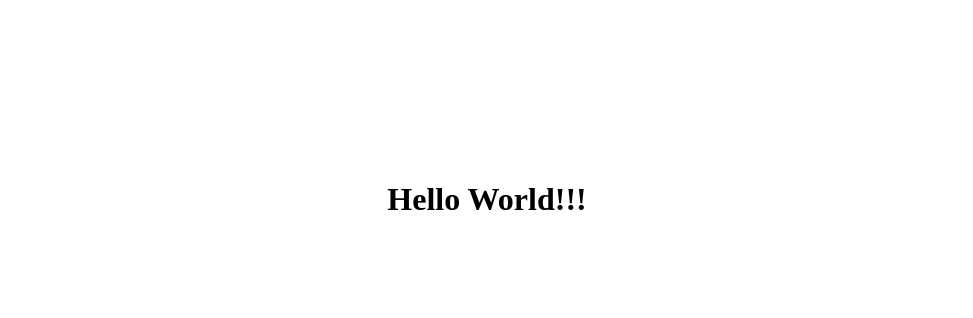
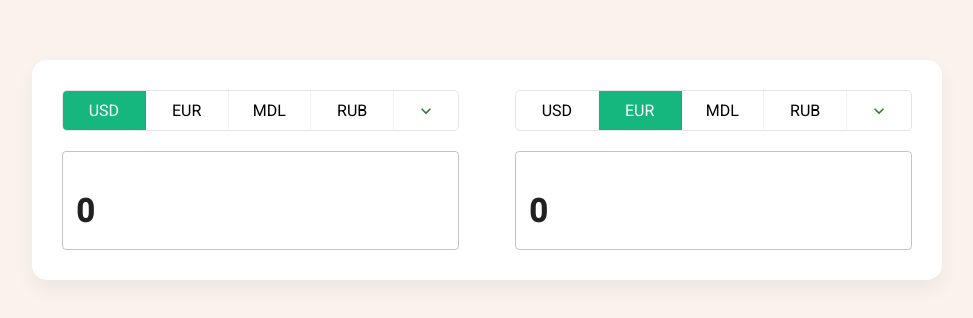
Before and after one commit to Tolea01/Simple-TypeScript-projects, a React (Create React App) app in the folder my-project/: page / in a window 1280 px wide. Shown: the part 140-458 px from the top of the page, without its empty margins (153-1126 px from the left). Built offline with nearby package versions, Linux system fonts and the light colour scheme; no server answers.

Commit message:
currency converter

```diff
--- a/my-project/public/index.html
+++ b/my-project/public/index.html
@@ -1,15 +1,18 @@
 <!DOCTYPE html>
 <html lang="en">
+
 <head>
   <meta charset="utf-8" />
   <link rel="icon" href="%PUBLIC_URL%/favicon.ico" />
   <meta name="viewport" content="width=device-width, initial-scale=1" />
   <meta name="theme-color" content="#000000" />
-    <meta
-      name="description"
-      content="Web site created using create-react-app"
-    />
+  <meta name="description" content="Web site created using create-react-app" />
   <link rel="apple-touch-icon" href="%PUBLIC_URL%/logo192.png" />
+  <link rel="preconnect" href="https://fonts.googleapis.com">
+  <link rel="preconnect" href="https://fonts.gstatic.com" crossorigin>
+  <link
+    href="https://fonts.googleapis.com/css2?family=Playfair+Display:wght@500;700&family=Roboto:ital,wght@0,300;0,400;0,500;1,300&display=swap"
+    rel="stylesheet">
   <!--
       manifest.json provides metadata used when your web app is installed on a
       user's mobile device or desktop. See https://developers.google.com/web/fundamentals/web-app-manifest/
@@ -26,6 +29,7 @@
     -->
   <title>React App</title>
 </head>
+
 <body>
   <noscript>You need to enable JavaScript to run this app.</noscript>
   <div id="root"></div>
@@ -40,4 +44,5 @@
       To create a production bundle, use `npm run build` or `yarn build`.
     -->
 </body>
+
 </html>
--- a/my-project/src/App.tsx
+++ b/my-project/src/App.tsx
@@ -1,8 +1,63 @@
 import React from 'react';
+import { Block } from './Block';
+import { Stack } from '@mui/material';
 
 function App() {
+  const [rates, setRates] = React.useState<Record<string, number>>({});
+  const [fromCurrency, setFromCurrency] = React.useState<string>('USD');
+  const [toCurrency, setToCurrency] = React.useState<string>('EUR');
+  const [fromPrice, setFromPrice] = React.useState<number>(0);
+  const [toPrice, setToPrice] = React.useState<number>(0);
+
+  React.useEffect(() => {
+    fetch('https://v6.exchangerate-api.com/v6/7e3be179aa44ea728b26c028/latest/USD')
+      .then(response => response.json())
+      .then(ratesData => setRates(ratesData.conversion_rates))
+      .catch(() => alert('Server Error!'))
+  }, []);
+
+  const onChangeFromPrice = (value: number) => {
+    const price = value / rates[fromCurrency];
+    const result = price * rates[toCurrency];
+    setToPrice(result);
+    setFromPrice(value);
+  };
+
+  const onChangeToPrice = (value: number) => {
+    const result = (rates[fromCurrency] / rates[toCurrency]) * value;
+    setFromPrice(result);
+    setToPrice(value);
+  };
+
+  // React.useEffect(() => {
+  //   onChangeFromPrice(fromPrice)
+  // }, [fromCurrency, fromPrice])
+
+  // React.useEffect(() => {
+  //   onChangeToPrice(toPrice)
+  // }, [toCurrency, toPrice])
+
   return (
-    <h1>Hello World!!!</h1>
+    <Stack
+      padding="30px"
+      display="flex"
+      flexDirection="row"
+      bgcolor="#fff"
+      boxShadow="0 10px 20px rgba(0, 0, 0, 0.05)"
+      borderRadius="15px"
+    >
+      <Block
+        currency={fromCurrency}
+        value={fromPrice}
+        mr={7}
+        onChangeCurrency={setFromCurrency}
+        onChangeValue={onChangeFromPrice} />
+      <Block
+        currency={toCurrency}
+        value={toPrice}
+        onChangeCurrency={setToCurrency}
+        onChangeValue={onChangeToPrice} />
+    </Stack >
   );
 }
 
--- /dev/null
+++ b/my-project/src/Block.tsx
@@ -0,0 +1,84 @@
+import React from 'react';
+import { Box, List, ListItem, TextField, Button } from '@mui/material';
+import KeyboardArrowDownIcon from '@mui/icons-material/KeyboardArrowDown';
+import styled from '@emotion/styled';
+
+const StyledInput = styled(TextField)({
+  '& .MuiInputBase-input': {
+    fontSize: '2rem',
+    fontWeight: 'bold',
+    letterSpacing: '1.3px',
+    outline: 'none',
+    marginTop: '20px',
+    borderRadius: '5px',
+  }
+})
+
+const StyledList = styled(List)({
+  display: 'flex',
+  listStyle: 'none',
+  padding: '0',
+  margin: '0',
+  border: '1px solid rgba(0, 0, 0, 0.1)',
+  borderRadius: '5px',
+  overflow: 'hidden',
+  marginBottom: 20
+})
+
+const StyledListItems = styled(ListItem)({
+  display: 'inline-flex',
+  padding: '10px 20px',
+  borderRight: '1px solid rgba(0, 0, 0, 0.05)',
+  cursor: 'pointer',
+  justifyContent: 'center',
+  '&:hover': {
+    backgroundColor: 'rgba(0, 0, 0, 0.03)',
+  },
+  '&:active': {
+    backgroundColor: 'rgba(0, 0, 0, 0.05)'
+  },
+  '&.active': {
+    backgroundColor: '#16b67f',
+    color: '#fff',
+  }
+})
+
+const defaultCurrencies: string[] = ['USD', 'EUR', 'MDL', 'RUB'];
+
+interface Props {
+  value: number,
+  currency: string,
+  mr?: number,
+  onChangeValue: (value: number) => void,
+  onChangeCurrency: (value: string) => void,
+}
+
+export const Block: React.FC<Props> = (props) => {
+  return (
+    <Box display="flex" flexDirection="column" mr={props.mr}>
+      <StyledList>
+        {defaultCurrencies.map(item => {
+          return (
+            <StyledListItems
+              key={item}
+              className={props.currency === item ? 'active' : ''}
+              onClick={() => props.onChangeCurrency(item)}
+            >
+              {item}
+            </StyledListItems>
+          )
+        })}
+        <Button color='success'>
+          <KeyboardArrowDownIcon fontSize='small' />
+        </Button>
+      </StyledList>
+      <StyledInput
+        color='success'
+        type='number'
+        value={props.value}
+        onChange={(e: React.ChangeEvent<HTMLInputElement>) => props.onChangeValue(Number(e.target.value))}
+      />
+
+    </Box >
+  )
+}
--- a/my-project/src/index.css
+++ b/my-project/src/index.css
@@ -1,5 +1,10 @@
+* {
+  font-family: Roboto;
+}
+
 body {
-  margin-top: 300px;
+  margin-top: 200px;
   display: flex;
   justify-content: center;
+  background-color: #f9f2ed;
 }
```
Lines whose indentation alone changed are shown as unchanged.
